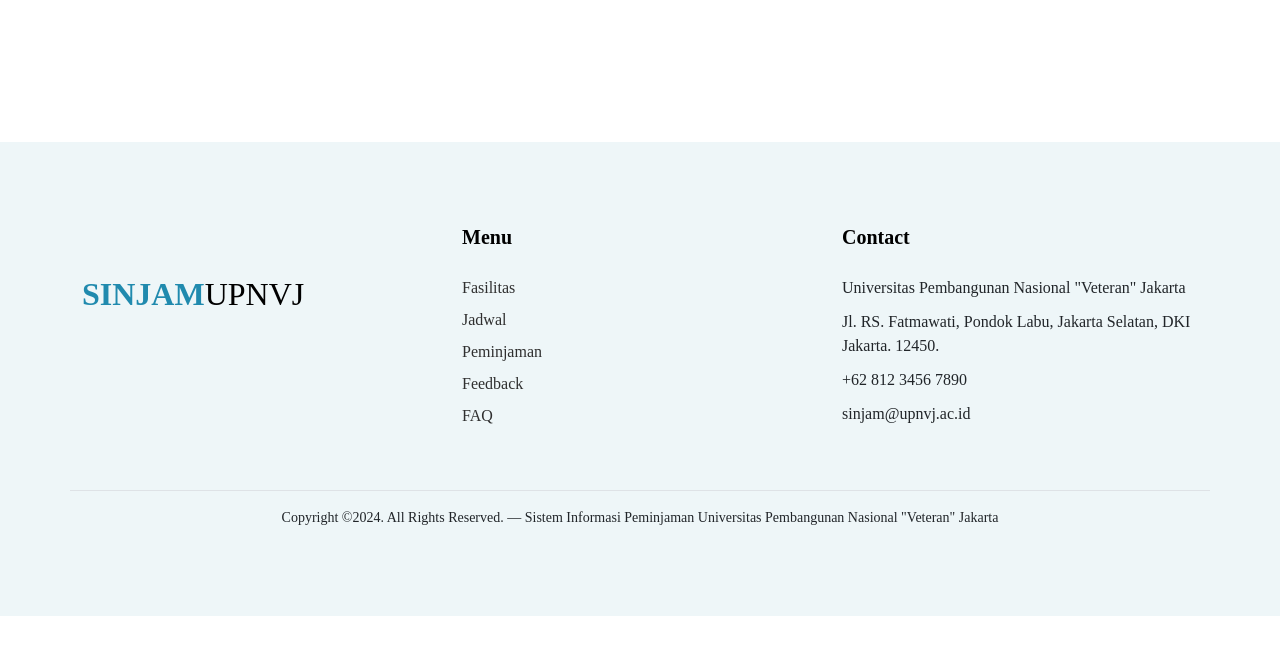
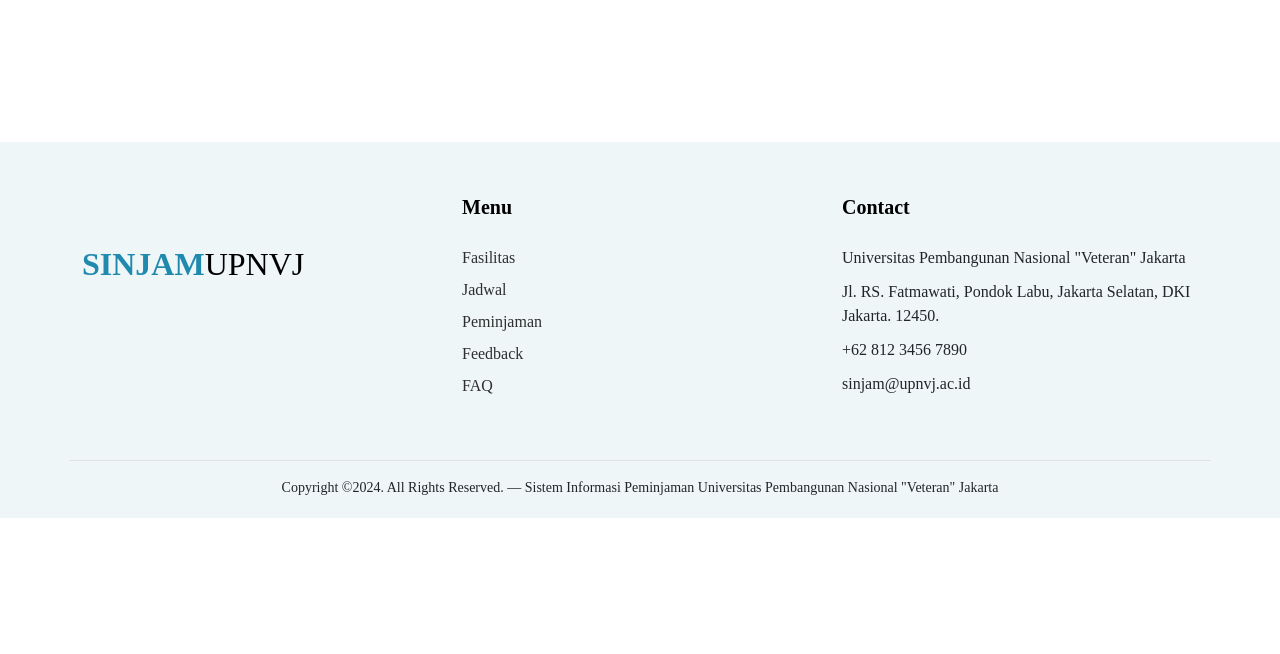
Before and after one commit to dianingtass/TBWebP_SINJAM, a PHP site: page /templateNavbarFooter.php in a window 1280 px wide. Shown: the part 146-800 px from the top of the page. Run offline with PHP 8.4, Linux system fonts and the light colour scheme.

Commit message:
Update3_templateNavbarFooter.php
Update Navbar Footer

```diff
--- a/templateNavbarFooter.php
+++ b/templateNavbarFooter.php
@@ -151,7 +151,7 @@
 
 <style>
   .footer-section {
-    padding: 80px 0;
+    padding: 50px 0 12px 0;
     background: #eef6f8;
     font-family: 'Gotham';
   }
```
